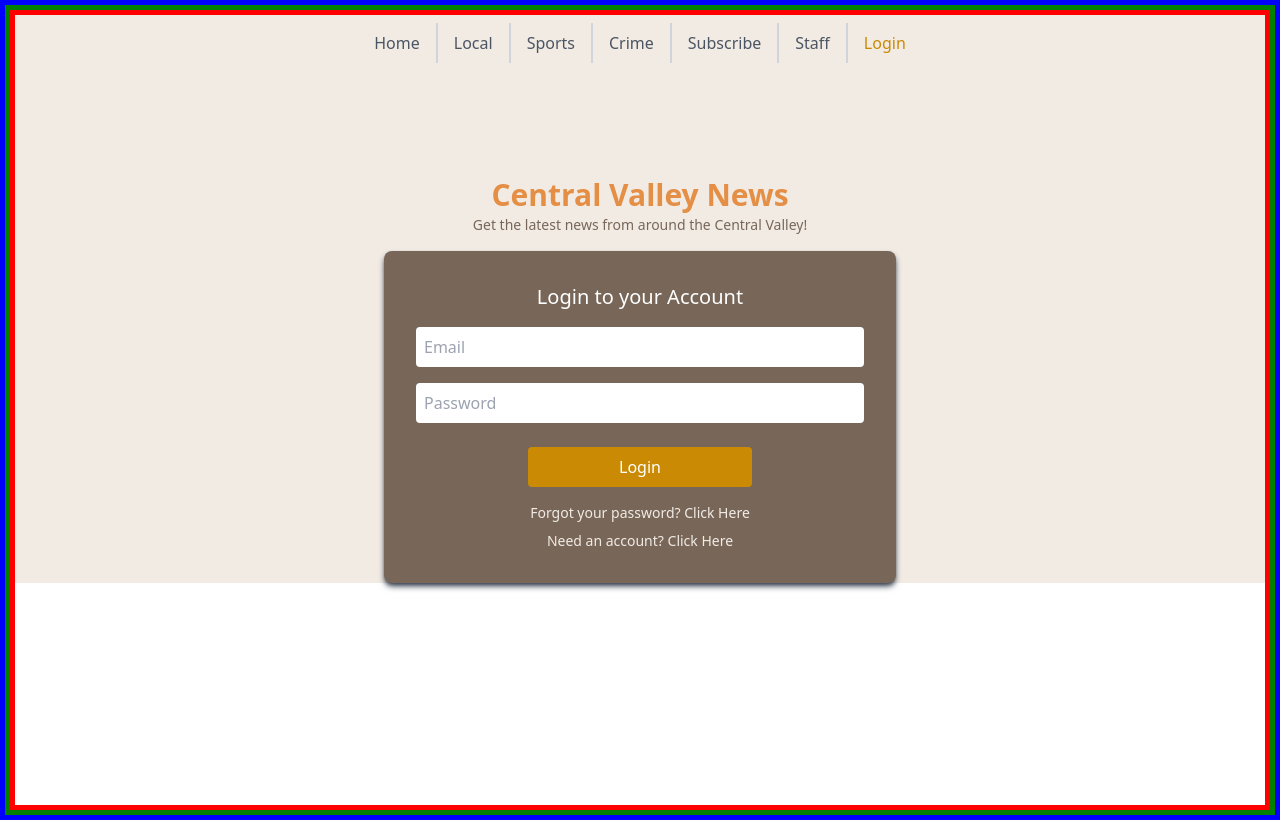
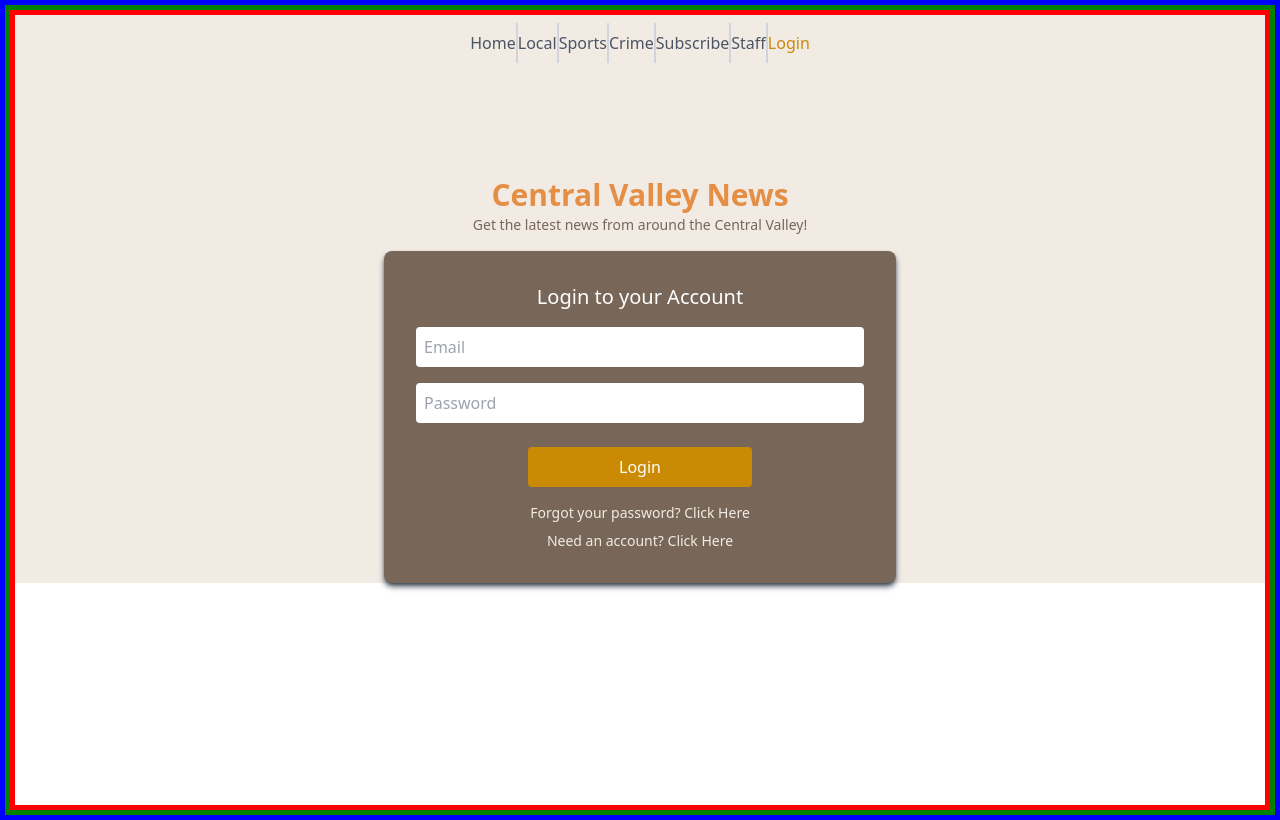
Before and after one commit to Algorithm-Allies/valleyNews, a React (Vite) app in the folder client/: page /auth/login in a window 1280 px wide. Built offline with nearby package versions, Linux system fonts and the light colour scheme.

Commit message:
get rid of padding left/right for to fit width for test

```diff
--- a/client/src/components/NavBar.jsx
+++ b/client/src/components/NavBar.jsx
@@ -4,25 +4,25 @@ function NavBar() {
   return (
     <nav>
       <ul class="flex *:text-gray-600 border-blue-300 justify-center pt-2">
-        <li class="py-2 px-4 border-r-2 border-gray-300">
+        <li class="py-2 border-r-2 border-gray-300">
           <a href="#" className="hover:text-yellow-600">Home</a>
         </li>
-        <li class="py-2 px-4 border-r-2 border-gray-300">
+        <li class="py-2  border-r-2 border-gray-300">
           <a href="#" className=" hover:text-yellow-600">Local</a>
         </li>
-        <li class="py-2 px-4 border-r-2 border-gray-300">
+        <li class="py-2 border-r-2 border-gray-300">
           <a href="#" className="hover:text-yellow-600">Sports</a>
         </li>
-        <li class="py-2 px-4 border-r-2 border-gray-300">
+        <li class="py-2 border-r-2 border-gray-300">
           <a href="#" className="hover:text-yellow-600">Crime</a>
         </li>
-        <li class="py-2 px-4 border-r-2 border-gray-300">
+        <li class="py-2 border-r-2 border-gray-300">
           <a href="#" className="hover:text-yellow-600">Subscribe</a>
         </li>
-        <li class="py-2 px-4 border-r-2 border-gray-300">
+        <li class="py-2 border-r-2 border-gray-300">
           <a href="#" className="hover:text-yellow-600">Staff</a>
         </li>
-        <li class="py-2 px-4">
+        <li class="py-2">
           <a href="#" className="text-yellow-600 font-medium hover:text-yellow-600">Login</a>
         </li>
       </ul>
```
